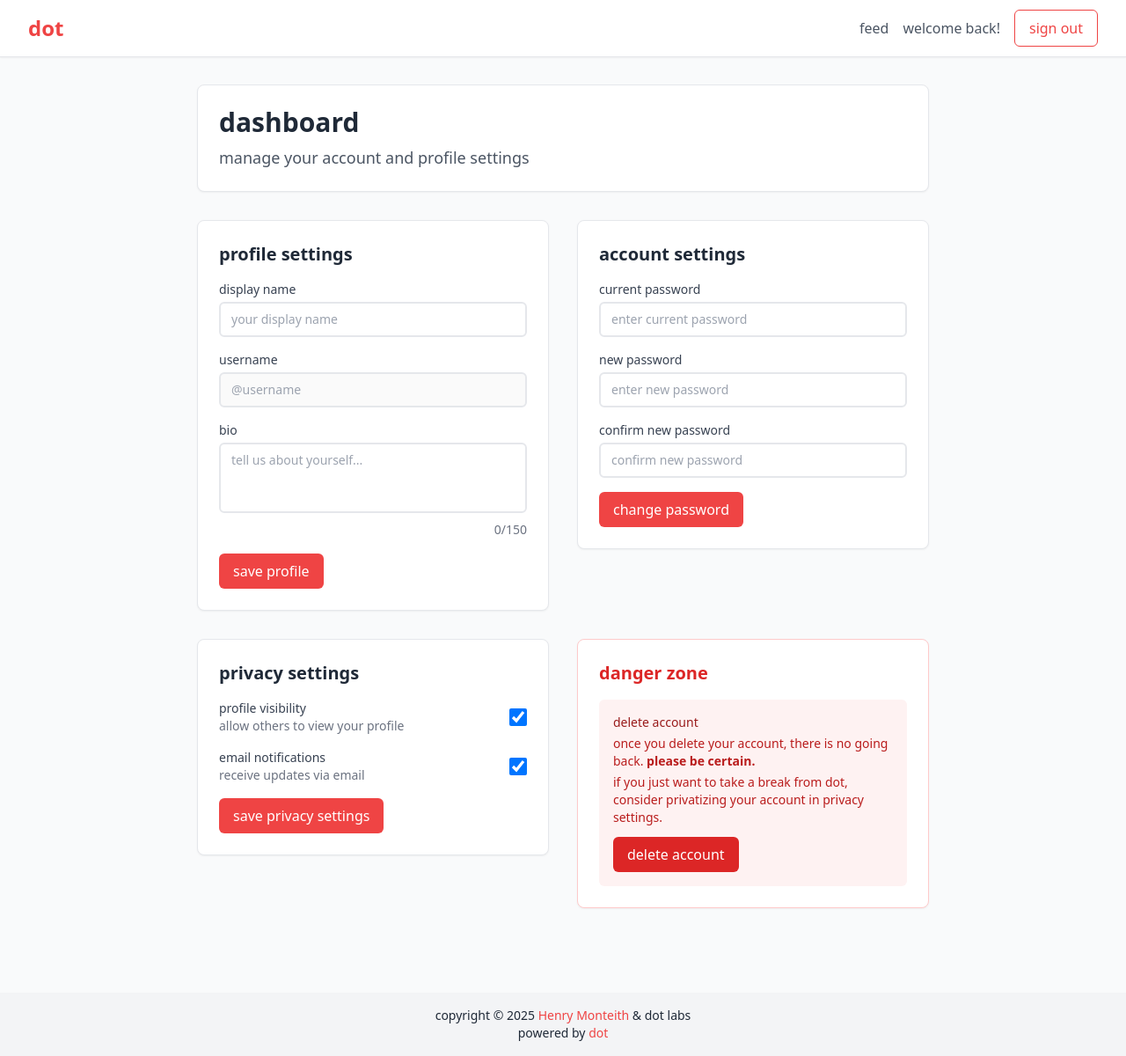
After one commit to hmont/dot, a FastAPI app: template templates/dashboard.html in a window 1280 px wide. The commit adds this page. Shown: the whole page at 88% size. Run offline with FastAPI, Linux system fonts and the light colour scheme; the template is opened without the code that fills it, so the values that code supplies are empty; parts of the project's set-up code (start-up, migrations or seed data) failed here and were passed over; some libraries are stand-ins or nearby versions.

Commit message:
add skeleton for dashboard page

```diff
--- a/objects/user.py
+++ b/objects/user.py
@@ -1,6 +1,8 @@
 from datetime import datetime
 from typing import Any
 from typing import Mapping
+
+from sqlalchemy import RowMapping
 
 class User:
     def __init__(
@@ -27,7 +29,7 @@ class User:
 
 
     @classmethod
-    def from_mapping(cls, mapping: Mapping[str, Any]):
+    def from_mapping(cls, mapping: Mapping[str, Any] | RowMapping):
         return cls(
             username=mapping['username'],
             user_id=mapping['id'],
--- a/routes/api/__init__.py
+++ b/routes/api/__init__.py
@@ -3,6 +3,7 @@ from fastapi import APIRouter
 from .posts import router as posts_router
 from .auth import router as auth_router
 from .users import router as users_router
+from .preferences import router as preferences_router
 
 api_router = APIRouter(prefix="/api")
 
--- a/routes/web/frontend.py
+++ b/routes/web/frontend.py
@@ -59,3 +59,8 @@ async def profile(request: Request, username: str):
             'user_id': user.id
         }
     )
+
+@frontend_router.get("/dashboard")
+@require_auth
+async def dashboard(request: Request):
+    return templates.TemplateResponse(name="dashboard.html", request=request)
--- a/static/css/base.css
+++ b/static/css/base.css
@@ -14,6 +14,29 @@
         transform: translate(-50%, 0);
         opacity: 1;
     }
+}
+
+@keyframes slideIn {
+    0% {
+        transform: translateY(-100px);
+        opacity: 0;
+    }
+    100% {
+        transform: translateY(0);
+        opacity: 1;
+    }
+}
+
+@keyframes slideOut {
+    0% {
+        transform: translateY(0);
+        opacity: 1;
+    }
+    100% {
+        transform: translateY(-100px);
+        opacity: 0;
+    }
+
 }
 
 @keyframes fadeOut {
@@ -38,3 +61,11 @@ html {
 .alert-fade-out {
     animation: fadeOut 0.3s ease-in forwards;
 }
+
+.modal-slide-in {
+    animation: slideIn 0.3s ease-out forwards;
+}
+
+.modal-slide-out {
+    animation: slideOut 0.3s ease-in forwards;
+}
--- /dev/null
+++ b/static/js/dashboard.js
@@ -0,0 +1,39 @@
+let whoaModalContainer = document.querySelector('#whoa-modal-container');
+let whoaModal = document.querySelector('#whoa-modal');
+let count = 0;
+
+function confirmDeleteAccount() {
+    document.body.style.overflow = 'hidden';
+
+    whoaModal.classList.remove('hidden');
+    whoaModalContainer.classList.remove('hidden');
+    whoaModal.classList.add('modal-slide-in');
+
+    setTimeout(() => {
+        whoaModal.classList.remove('modal-slide-in');
+    }, 300);
+}
+
+function closeWhoaModal() {
+    document.body.style.overflow = '';
+
+    //whoaModal.classList.add('hidden');
+    //whoaModalContainer.classList.add('hidden');
+
+    whoaModal.classList.add('modal-slide-out');
+
+
+    setTimeout(() => {
+        whoaModal.classList.remove('modal-slide-out');
+        whoaModalContainer.classList.add('hidden');
+        whoaModal.classList.add('hidden');
+    }, 300);
+}
+
+function onScroll(event) {
+
+}
+
+window.confirmDeleteAccount = confirmDeleteAccount;
+window.closeWhoaModal = closeWhoaModal;
+window.onScroll = onScroll;
--- /dev/null
+++ b/templates/dashboard.html
@@ -0,0 +1,262 @@
+<!DOCTYPE html>
+<html>
+    <head>
+        <meta charset="utf-8">
+        <meta http-equiv="X-UA-Compatible" content="IE=edge">
+        <title>dashboard | dot</title>
+        <meta name="description" content="">
+        <meta name="viewport" content="width=device-width, initial-scale=1">
+        <script src="https://cdn.tailwindcss.com"></script>
+        <link rel="stylesheet" href="{{ url_for('static', path='/css/base.css') }}" />
+    </head>
+    <body class="bg-gray-50 min-h-screen" onscroll="onScroll(event)" onmousewheel="onScroll(event)">
+        <!-- Navbar -->
+        <nav class="bg-white shadow-sm border-b fixed w-full z-10">
+            <div class="max-w-7xl mx-auto px-4 sm:px-6 lg:px-8">
+                <div class="flex justify-between h-16">
+                    <div class="flex items-center">
+                        <h1 class="text-2xl font-bold text-red-500"><a href="/feed">dot</a></h1>
+                    </div>
+                    <div class="flex items-center space-x-4">
+                        <a href="/feed" class="text-gray-600 hover:text-red-500 transition">feed</a>
+                        <span class="text-gray-600">welcome back!</span>
+                        <button class="border border-red-500 text-red-500 px-4 py-2 rounded-md hover:bg-red-50 transition" onclick="logout()">
+                            sign out
+                        </button>
+                    </div>
+                </div>
+            </div>
+        </nav>
+
+        <!-- Alert Section -->
+        <div id="alert" class="hidden fixed top-20 left-1/2 transform -translate-x-1/2 z-50">
+            <div id="alert-success" class="hidden bg-green-100 border border-green-400 text-green-700 px-4 py-3 rounded-md shadow-lg">
+                <span id="alert-success-message" class="block sm:inline">Settings updated successfully!</span>
+            </div>
+            <div id="alert-error" class="hidden bg-red-100 border border-red-400 text-red-700 px-4 py-3 rounded-md shadow-lg">
+                <span id="alert-error-message" class="block sm:inline">Failed to update settings. Please try again.</span>
+            </div>
+        </div>
+
+        <div class="pt-16 min-h-screen">
+            <div class="max-w-4xl mx-auto px-4 sm:px-6 lg:px-8 py-8">
+
+                <div class="bg-white rounded-lg shadow-sm border p-6 mb-8">
+                    <h1 class="text-3xl font-bold text-gray-800 mb-2">dashboard</h1>
+                    <p class="text-lg text-gray-600">manage your account and profile settings</p>
+                </div>
+
+                <div class="grid grid-cols-1 lg:grid-cols-2 gap-8 items-start">
+                    <div class="bg-white rounded-lg shadow-sm border p-6">
+                        <h2 class="text-xl font-bold text-gray-800 mb-4">profile settings</h2>
+                        <div class="space-y-4">
+                            <div>
+                                <label for="display-name" class="block text-sm font-medium text-gray-700 mb-1">display name</label>
+                                <input
+                                    type="text"
+                                    id="display-name"
+                                    class="w-full border-2 rounded-md py-2 px-3 text-sm focus:border-red-500 focus:outline-none"
+                                    placeholder="your display name"
+                                    maxlength="50">
+                            </div>
+                            <div>
+                                <label for="username" class="block text-sm font-medium text-gray-700 mb-1" >username</label>
+                                <input
+                                    type="text"
+                                    id="username"
+                                    class="w-full border-2 rounded-md py-2 px-3 text-sm focus:border-red-500 focus:outline-none"
+                                    placeholder="@username"
+                                    maxlength="30"
+                                    disabled>
+                            </div>
+                            <div>
+                                <label for="bio" class="block text-sm font-medium text-gray-700 mb-1">bio</label>
+                                <textarea
+                                    id="bio"
+                                    class="w-full border-2 rounded-md py-2 px-3 text-sm resize-none focus:border-red-500 focus:outline-none"
+                                    rows="3"
+                                    placeholder="tell us about yourself..."
+                                    maxlength="150"></textarea>
+                                <div class="text-right">
+                                    <span id="bio-count" class="text-sm text-gray-500">0/150</span>
+                                </div>
+                            </div>
+                            <button
+                                id="save-profile-btn"
+                                class="bg-red-500 text-white px-4 py-2 rounded-md hover:bg-red-600 transition"
+                                onclick="saveProfile()">
+                                save profile
+                            </button>
+                        </div>
+                    </div>
+
+                    <div class="bg-white rounded-lg shadow-sm border p-6">
+                        <h2 class="text-xl font-bold text-gray-800 mb-4">account settings</h2>
+                        <div class="space-y-4">
+                            <div>
+                                <label for="current-password" class="block text-sm font-medium text-gray-700 mb-1">current password</label>
+                                <input
+                                    type="password"
+                                    id="current-password"
+                                    class="w-full border-2 rounded-md py-2 px-3 text-sm focus:border-red-500 focus:outline-none"
+                                    placeholder="enter current password">
+                            </div>
+                            <div>
+                                <label for="new-password" class="block text-sm font-medium text-gray-700 mb-1">new password</label>
+                                <input
+                                    type="password"
+                                    id="new-password"
+                                    class="w-full border-2 rounded-md py-2 px-3 text-sm focus:border-red-500 focus:outline-none"
+                                    placeholder="enter new password">
+                            </div>
+                            <div>
+                                <label for="confirm-password" class="block text-sm font-medium text-gray-700 mb-1">confirm new password</label>
+                                <input
+                                    type="password"
+                                    id="confirm-password"
+                                    class="w-full border-2 rounded-md py-2 px-3 text-sm focus:border-red-500 focus:outline-none"
+                                    placeholder="confirm new password">
+                            </div>
+                            <button
+                                id="change-password-btn"
+                                class="bg-red-500 text-white px-4 py-2 rounded-md hover:bg-red-600 transition"
+                                onclick="changePassword()">
+                                change password
+                            </button>
+                        </div>
+                    </div>
+
+                    <div class="bg-white rounded-lg shadow-sm border p-6">
+                        <h2 class="text-xl font-bold text-gray-800 mb-4">privacy settings</h2>
+                        <div class="space-y-4">
+                            <div class="flex items-center justify-between">
+                                <div>
+                                    <label for="profile-visibility" class="block text-sm font-medium text-gray-700">profile visibility</label>
+                                    <p class="text-sm text-gray-500">allow others to view your profile</p>
+                                </div>
+                                <input
+                                    type="checkbox"
+                                    id="profile-visibility"
+                                    class="h-5 w-5 text-red-500 focus:ring-red-500 border-gray-300 rounded"
+                                    checked>
+                            </div>
+                            <div class="flex items-center justify-between">
+                                <div>
+                                    <label for="email-notifications" class="block text-sm font-medium text-gray-700">email notifications</label>
+                                    <p class="text-sm text-gray-500">receive updates via email</p>
+                                </div>
+                                <input
+                                    type="checkbox"
+                                    id="email-notifications"
+                                    class="h-5 w-5 text-red-500 focus:ring-red-500 border-gray-300 rounded"
+                                    checked>
+                            </div>
+                            <button
+                                id="save-privacy-btn"
+                                class="bg-red-500 text-white px-4 py-2 rounded-md hover:bg-red-600 transition"
+                                onclick="savePrivacySettings()">
+                                save privacy settings
+                            </button>
+                        </div>
+                    </div>
+
+                    <div class="bg-white rounded-lg shadow-sm border border-red-200 p-6">
+                        <h2 class="text-xl font-bold text-red-600 mb-4">danger zone</h2>
+                        <div class="space-y-4">
+                            <div class="bg-red-50 rounded-md p-4">
+                                <h3 class="text-sm font-medium text-red-800">delete account</h3>
+                                <p class="text-sm text-red-700 mt-1">once you delete your account, there is no going back. <b>please be certain.</b></p>
+                                <p class="text-sm text-red-700 mt-1">if you just want to take a break from dot, consider privatizing your account in privacy settings.</p>
+
+
+                                <button
+                                    id="delete-account-btn"
+                                    class="bg-red-600 text-white px-4 py-2 rounded-md hover:bg-red-700 transition mt-3"
+                                    onclick="confirmDeleteAccount()">
+                                    delete account
+                                </button>
+                            </div>
+                        </div>
+                    </div>
+                </div>
+            </div>
+        </div>
+
+        <div id="whoa-modal-container" class="hidden fixed inset-0 bg-black bg-opacity-70 z-50 flex items-center justify-center p-4">
+            <div id="whoa-modal" class="bg-white rounded-lg max-w-2xl w-full max-h-[90vh] overflow-y-auto">
+                <div class="p-8 text-center">
+                    <div class="mb-6">
+                        <div class="mx-auto flex items-center justify-center h-16 w-16 rounded-full bg-red-100 mb-4">
+                            <svg class="h-8 w-8 text-red-600" fill="none" viewBox="0 0 24 24" stroke="currentColor">
+                                <path stroke-linecap="round" stroke-linejoin="round" stroke-width="2" d="M12 9v2m0 4h.01m-6.938 4h13.856c1.54 0 2.502-1.667 1.732-2.5L13.732 4c-.77-.833-1.964-.833-2.732 0L3.732 16.5c-.77.833.192 2.5 1.732 2.5z" />
+                            </svg>
+                        </div>
+                        <h2 class="text-3xl font-bold text-red-600 mb-4">whoa there!</h2>
+                        <p class="text-xl text-gray-700 mb-6">you're about to delete your account permanently</p>
+                    </div>
+
+                    <div class="bg-red-50 rounded-lg p-6 mb-6">
+                        <h3 class="text-lg font-semibold text-red-800 mb-3">this means:</h3>
+                        <ul class="space-y-2 text-red-700">
+                            <li class="flex items-start">
+                                <span class="text-red-500 mr-2">•</span>
+                                <span>all of your posts and content will be <b>permanently deleted</b></span>
+                            </li>
+                            <li class="flex items-start">
+                                <span class="text-red-500 mr-2">•</span>
+                                <span>your profile and all associated data will be removed</span>
+                            </li>
+                            <li class="flex items-start">
+                                <span class="text-red-500 mr-2">•</span>
+                                <span>we won't be able to recover your account or any of your data</span>
+                            </li>
+                            <li class="flex items-start">
+                                <span class="text-red-500 mr-2">•</span>
+                                <span>this action is <strong>irreversible</strong></span>
+                            </li>
+                        </ul>
+                    </div>
+
+                    <div class="bg-gray-50 rounded-lg p-6 mb-6">
+                        <h3 class="text-lg font-semibold text-gray-800 mb-3">if you just want to take a break, consider:</h3>
+                        <div class="space-y-3 text-gray-700">
+                            <div class="flex items-start">
+                                <span class="text-gray-500 mr-2">•</span>
+                                <span>making your profile private in privacy settings</span>
+                            </div>
+                            <div class="flex items-start">
+                                <span class="text-gray-500 mr-2">•</span>
+                                <span>simply logging out for the time being</span>
+                            </div>
+                        </div>
+                    </div>
+
+                    <div class="flex flex-col sm:flex-row gap-4 justify-center">
+                        <button
+                            class="order-2 sm:order-1 bg-gray-200 text-gray-800 px-6 py-3 rounded-md hover:bg-gray-300 transition font-medium"
+                            onclick="closeWhoaModal()">
+                            keep my account
+                        </button>
+                        <button
+                            class="order-1 sm:order-2 bg-red-600 text-white px-6 py-3 rounded-md hover:bg-red-700 transition font-medium"
+                            onclick="proceedToDelete()">
+                            i understand, delete my account
+                        </button>
+                    </div>
+                </div>
+            </div>
+        </div>
+
+        <div class="bg-gray-100 w-full text-center py-4 text-sm text-gray-800 mt-16">
+            <div>
+                copyright © 2025  <a href="https://henry.moe" class="text-red-500 hover:underline">Henry Monteith</a> & dot labs
+            </div>
+            <div>
+                powered by <a href="https://github.com/hmont/dot" class="text-red-500 hover:underline">dot</a>
+            </div>
+        </div>
+
+        <script src="{{ url_for('static', path='/js/logout.js') }}" type="module"></script>
+        <script src="{{ url_for('static', path='/js/dashboard.js') }}" type="module"></script>
+    </body>
+</html>
```
Also changed, not shown: routes/api/preferences.py (added, +20 -0 lines).
